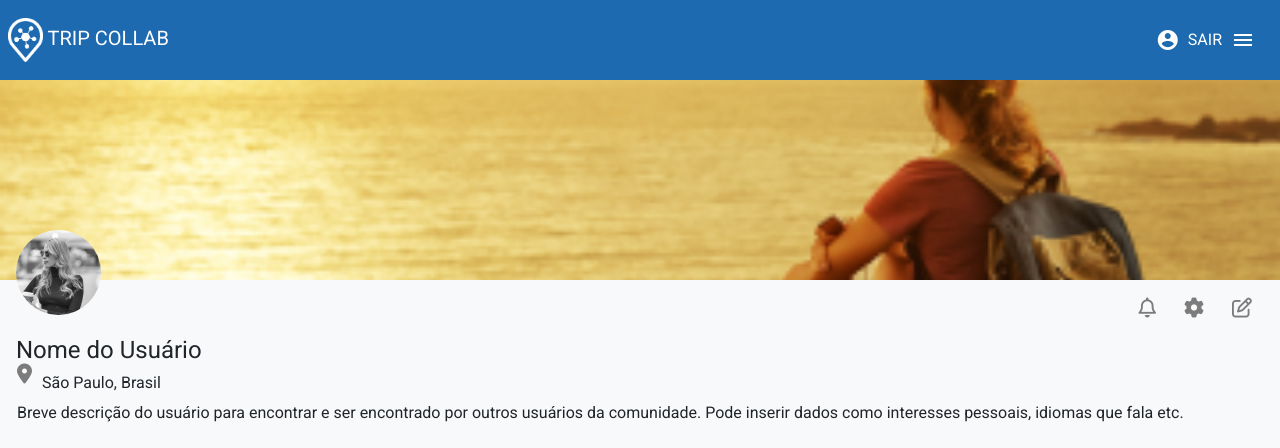
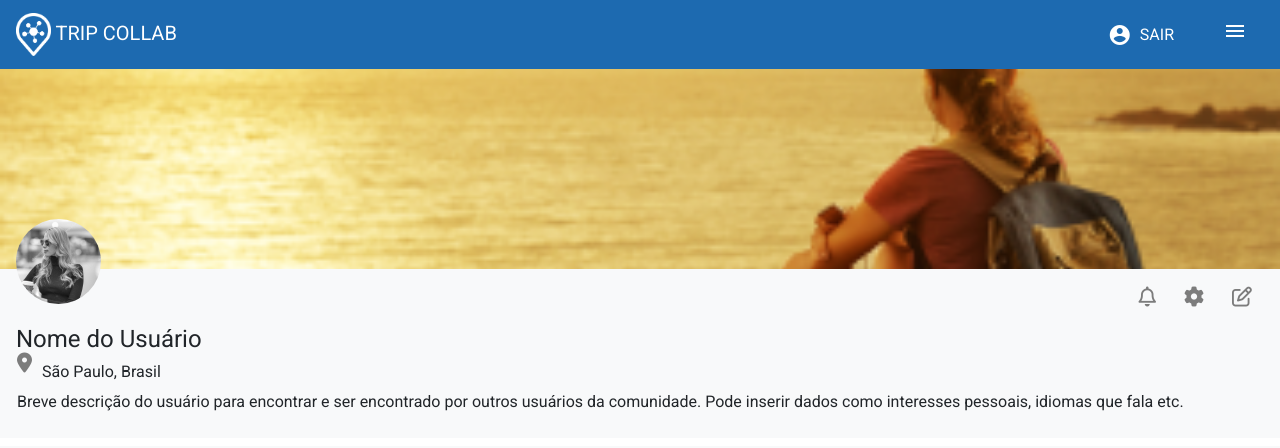
Before and after one commit to aliinerocha/old_tripcollab, a PHP site: page /aba_perfil.html in a window 1280 px wide. Shown: the top 448 px of the page. Run offline with PHP 8.4, Linux system fonts and the light colour scheme; some libraries are stand-ins or nearby versions.

Commit message:
adicionando alterações na nav superior da aba perfil e no padding inferior da aba home

```diff
--- a/aba_perfil.html
+++ b/aba_perfil.html
@@ -32,11 +32,12 @@
 <body>
 
     <!-- NAV SUPERIOR -->
-    <nav class="navbar sticky-top px-2 py-0">
-        <a class="navbar-brand m-0" href="aba_home.html"><img src="./img/logo branco.png" alt="logo Trip Collab"> TRIP COLLAB</a>
-        <div class=" d-flex justify-content-between align-items-center">
-            <a class="nav-link d-flex align-items-center p-0" href="#"><i class="material-icons mr-2">account_circle</i><span class="mr-2">SAIR</span></a>
-            <a class="btn iconeNav p-0 d-flex align-items-center" href="aba_menu.html"><i class="material-icons mr-3">menu</i></a>
+    <nav class="navbar sticky-top">
+        <a class="navbar-brand" href="aba_home.html"><img src="./img/logo branco.png" alt="logo Trip Collab"> TRIP COLLAB</a>
+        <div class=" d-flex justify-content-end align-items-center">
+            <a class="nav-link d-flex align-items-center" href="#"><i
+                    class="material-icons mr-2">account_circle</i><span class="mr-5">SAIR</span></a>
+            <a class="btn iconeNav mr-3 p-0" href="aba_menu.html"><i class="material-icons">menu</i></a>
         </div>
     </nav>
     <!-- NAV SUPERIOR -->
--- a/css/aba_perfil.css
+++ b/css/aba_perfil.css
@@ -17,7 +17,7 @@ body {
   }
 /* FIM DO CSS APLICADO SOMENTE A ABA_MENU */
 
-/* CSS NAV SUPERIOR */
+/* CSS NAV SUPERIOR
 .navbar-brand > img {
     width: 35px;
 }
@@ -29,7 +29,31 @@ body {
 
 .navbar a {
     color: #ffffff;
-}
+} */
+
+/* CSS NAV SUPERIOR  */
+
+.navbar-brand > img {
+    width: 35px;
+  }
+
+  .navbar {
+    background-color: #1d6ab0;
+  }
+
+  .navbar a {
+    color: #ffffff;
+  }
+
+  .navbar-brand {
+      margin: 0;
+  }
+
+  .nav-link,
+  .iconeNav {
+      padding: .75rem 0;
+  }
+
 
 /* CSS Foto da Capa */
 .capa img {
--- a/css/home.css
+++ b/css/home.css
@@ -8,14 +8,13 @@ body {
     padding:0;
     font-family: "Roboto", sans-serif;
     height: 100%;
-    padding-bottom: 7vh;
     overflow-x: hidden;
 
 }
 
 /* CSS NAV SUPERIOR  */
  /*
-.navbar-brand .logo {
+/* .navbar-brand .logo {
     width: 35px;
   } */
 
@@ -74,7 +73,6 @@ body {
 section.grupos-populares{
     background-image: url("../../img/home/mapa.png");
     background-size: cover;
-    padding-bottom: 100px;
 
 }
 .card-header{
```
